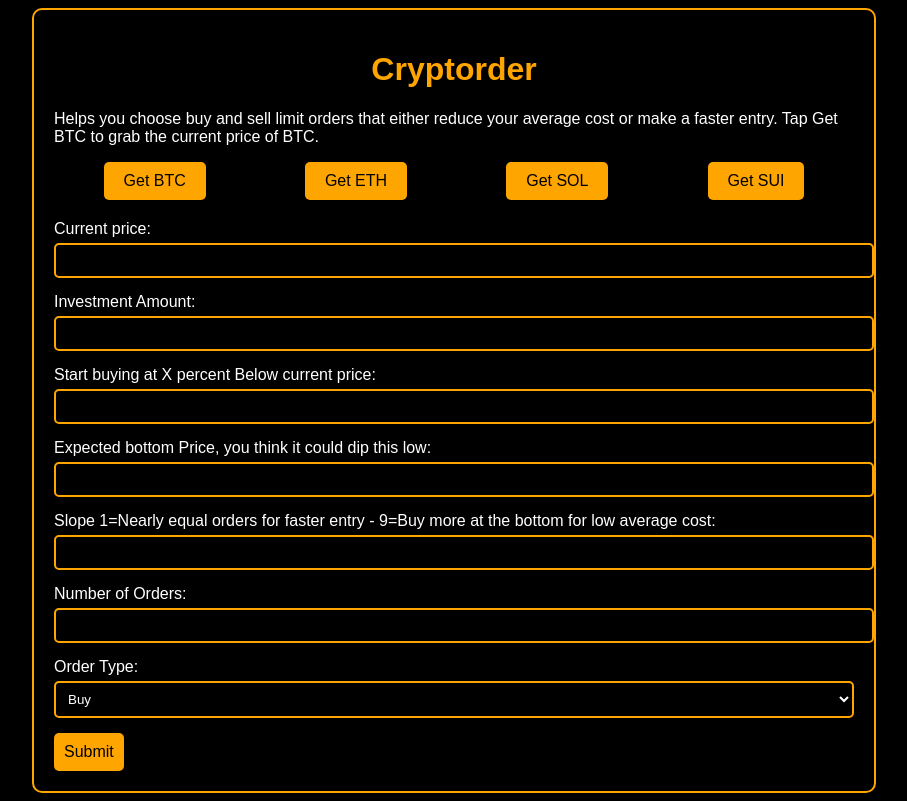
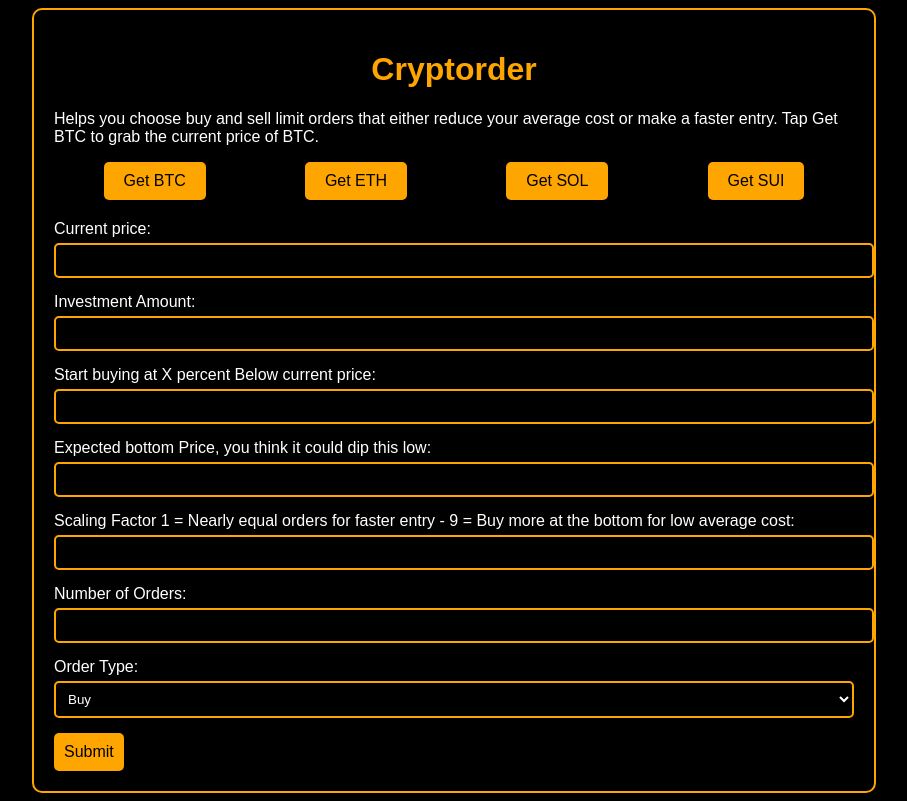
Before and after one commit to aztronome/cryptorder, a Flask app: page / in a window 1280 px wide. Shown: the whole page, without its empty margins (186-1093 px from the left). Run offline with Flask 3, Linux system fonts and the light colour scheme.

Commit message:
Update app

```diff
--- a/templates/index.html
+++ b/templates/index.html
@@ -40,7 +40,7 @@
             </div>
 
             <div class="form-group">
-                <label for="scaling_factor">Slope 1=Nearly equal orders for faster entry - 9=Buy more at the bottom for low average cost:</label>
+                <label for="scaling_factor">Scaling Factor 1 = Nearly equal orders for faster entry - 9 = Buy more at the bottom for low average cost:</label>
                 <input type="number" id="scaling_factor" name="scaling_factor" min="1" max="9" value="{{ request.form.get('scaling_factor', '') }}" required>
             </div>
 
```
